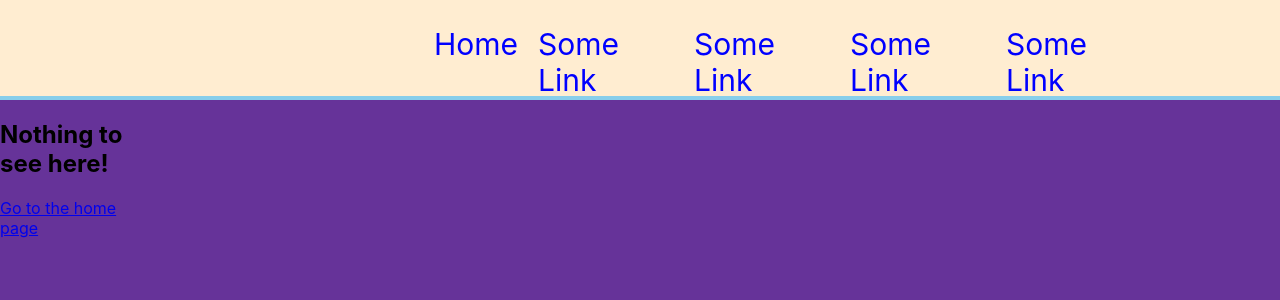
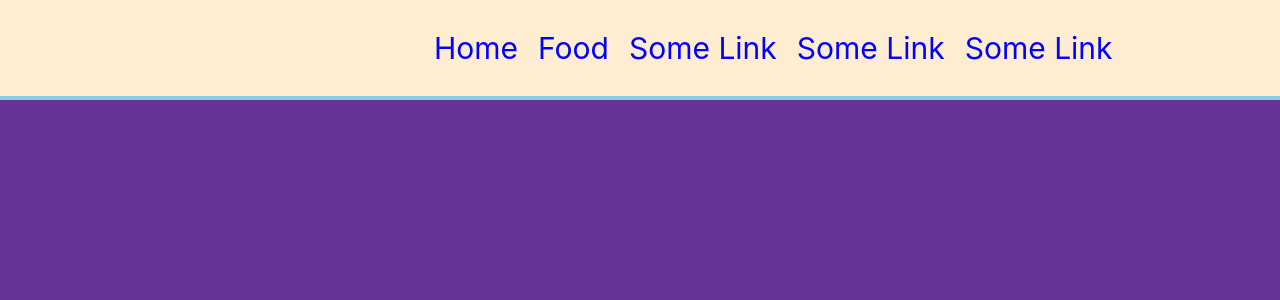
Before and after one commit to JFang370/my-app, a React (Create React App) app: page /food in a window 1280 px wide. Shown: the top 300 px of the page. Built offline with nearby package versions, Linux system fonts and the light colour scheme.

Commit message:
created files for food page

```diff
--- a/src/App.js
+++ b/src/App.js
@@ -1,7 +1,7 @@
 import './App.css';
 
 import Homepage from './components/Homepage';
-
+import Food from './components/Food';
 
 import { Routes, Route, Outlet, Link } from "react-router-dom";
 
@@ -12,7 +12,7 @@ export default function App() {
       <Routes>
         <Route path="/" element={<Layout />}>
           <Route index element={<Homepage />} />
-
+          <Route path="food" element={<Food />} />
 
           {/* Using path="*"" means "match anything", so this route
                 acts like a catch-all for URLs that we don't have explicit
@@ -40,7 +40,7 @@ function Layout() {
             <Link style={navStyle} to="/">Home</Link>
           </li>
           <li className='navbar_item'>
-            <Link style={navStyle} to="/lodging">Some Link</Link>
+            <Link style={navStyle} to="/food">Food</Link>
           </li>
           <li className='navbar_item'>
             <Link style={navStyle} to="/restaurants">Some Link</Link>
--- /dev/null
+++ b/src/components/Food.js
@@ -0,0 +1,9 @@
+import './css/Food.css';
+
+function Food(){
+    return(
+        <div></div>
+    )
+}
+
+export default Food;
```
Also changed, not shown: src/components/css/Food.css (added).
